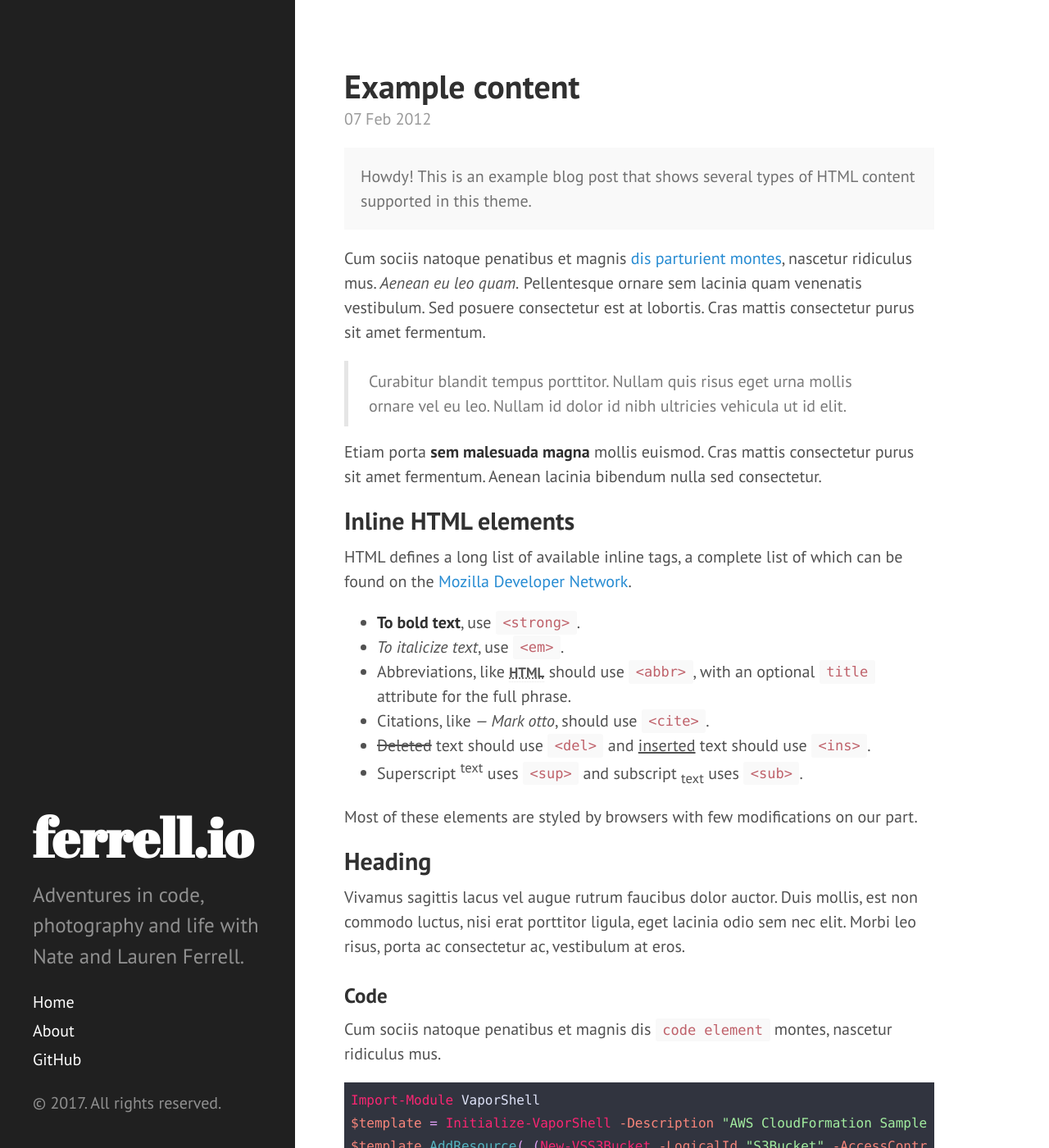
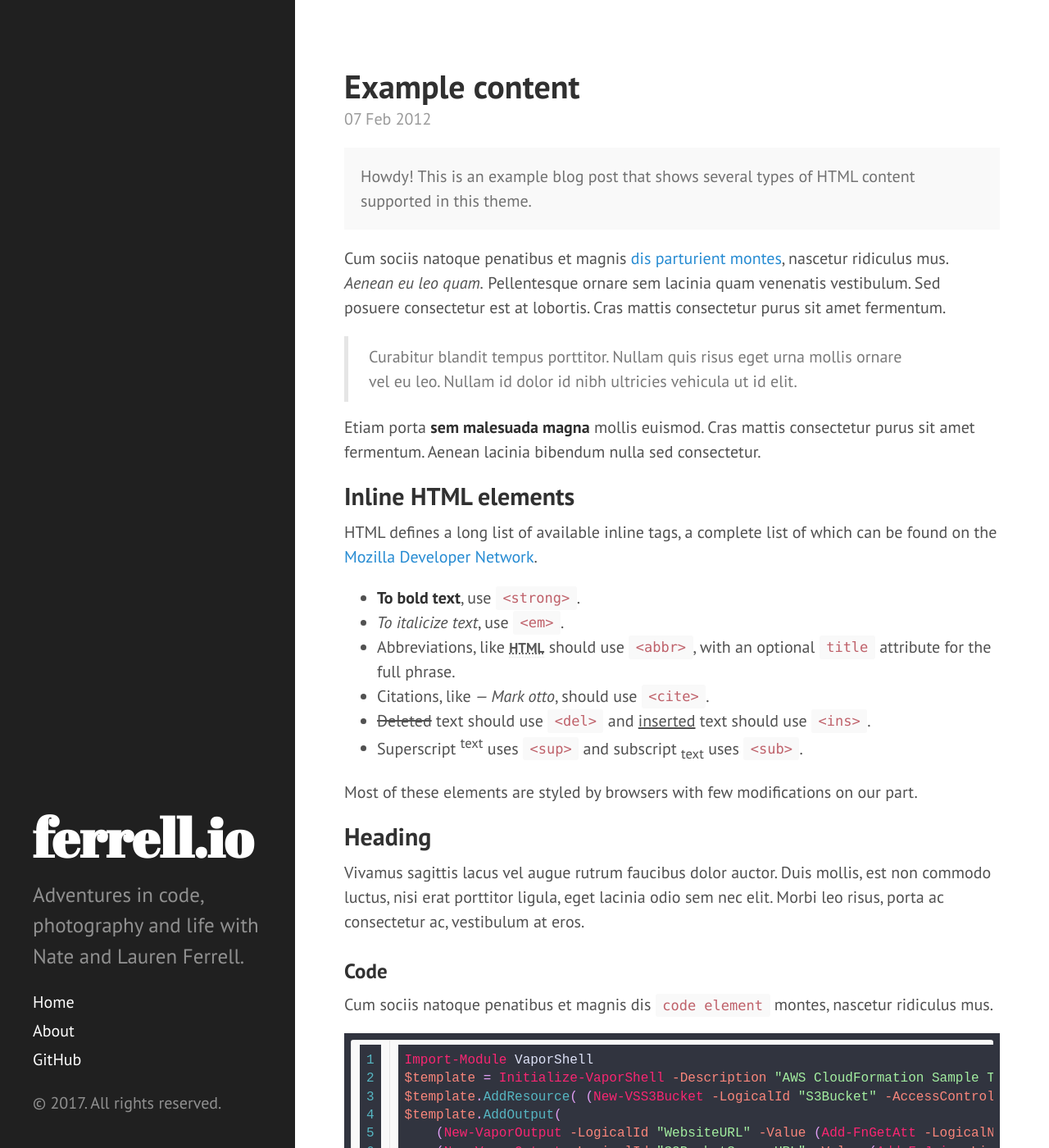
Before and after one commit to scrthq/ferrell.io, a Jekyll site: the page built from _posts/2012-02-07-example-content.md, in a window 1280 px wide and 1400 px high. Shown: the whole window at 82% size. Built offline with Jekyll 4.4.1, drawn with Linux system fonts in a browser that asks for light colours; Markdown is read by kramdown in place of the engine named in the settings.

Commit message:
updated css

```diff
--- a/_posts/2012-02-07-example-content.md
+++ b/_posts/2012-02-07-example-content.md
@@ -35,7 +35,7 @@ Vivamus sagittis lacus vel augue rutrum faucibus dolor auctor. Duis mollis, est
 
 Cum sociis natoque penatibus et magnis dis `code element` montes, nascetur ridiculus mus.
 
-{% highlight PowerShell %}
+{% highlight PowerShell linenos %}
 Import-Module VaporShell
 $template = Initialize-VaporShell -Description "AWS CloudFormation Sample Template S3_Website_Bucket_With_Retain_On_Delete: Sample template showing how to create a publicly accessible S3 bucket configured for website access with a deletion policy of retail on delete. **WARNING** This template creates an S3 bucket that will NOT be deleted when the stack is deleted. You will be billed for the AWS resources used if you create a stack from this template."
 $template.AddResource( (New-VSS3Bucket -LogicalId "S3Bucket" -AccessControl "PublicRead" -WebsiteConfiguration (Add-VSS3BucketWebsiteConfiguration -IndexDocument "index.html" -ErrorDocument "error.html") -DeletionPolicy Retain) )
--- a/public/css/hyde.css
+++ b/public/css/hyde.css
@@ -128,7 +128,7 @@ a.sidebar-nav-item:focus {
 
 @media (min-width: 48em) {
   .content {
-    max-width: 38rem;
+    max-width: 52rem;
     margin-left: 20rem;
     margin-right: 2rem;
   }
```
